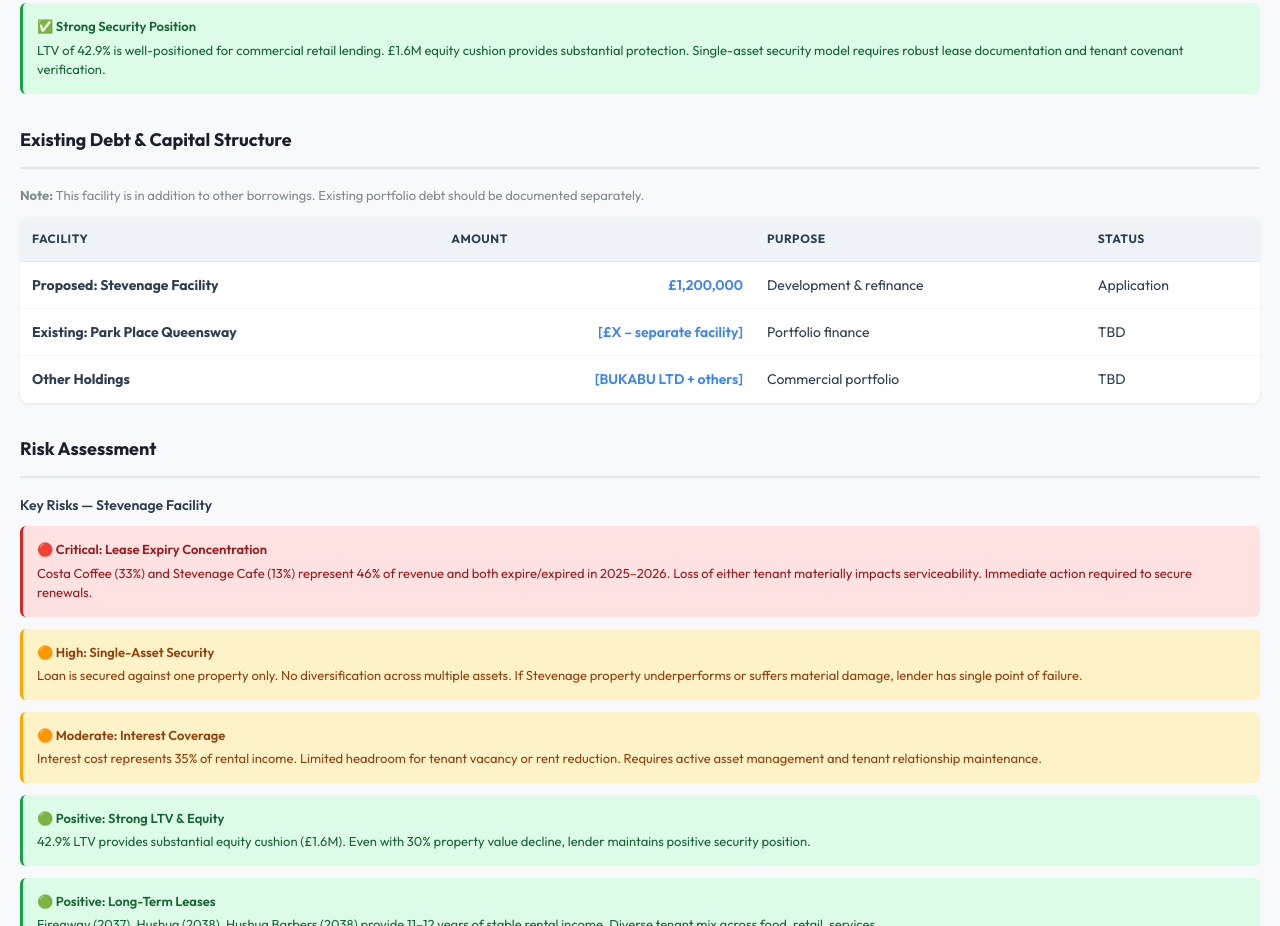
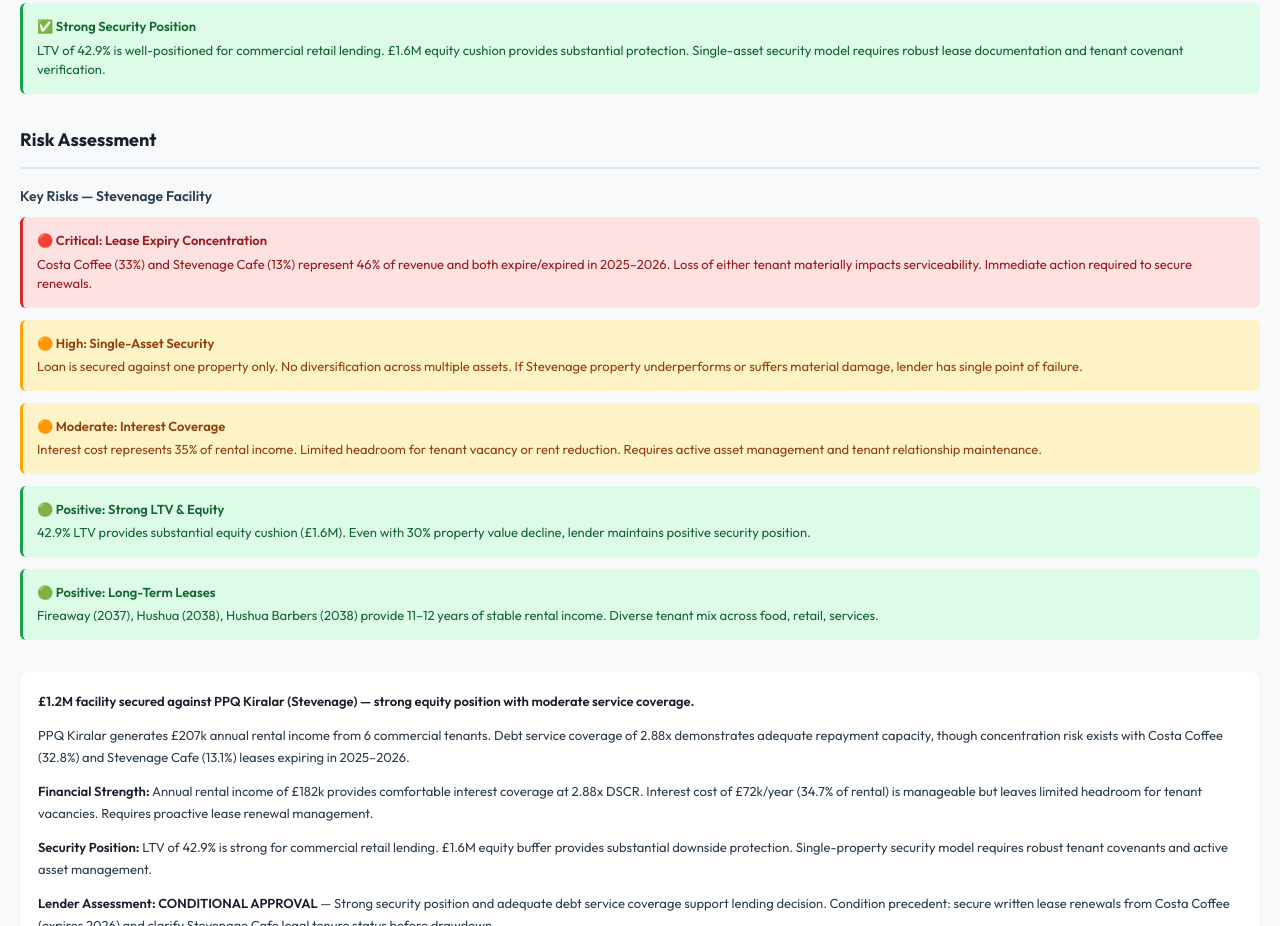
Before and after one commit to S7SSL/itsadecline, a website: page DD_STEVENAGE_1_2M_FACILITY.html in a window 1280 px wide. Shown: the part 2474-3400 px from the top of the page. Drawn offline with Linux system fonts and the light colour scheme.

Commit message:
Clean: Remove Existing Debt section - single £1.2m facility only

```diff
--- a/DD_STEVENAGE_1_2M_FACILITY.html
+++ b/DD_STEVENAGE_1_2M_FACILITY.html
@@ -478,41 +478,7 @@
                 </div>
             </div>
 
-            <!-- EXISTING DEBT -->
-            <div class="section">
-                <h2>Existing Debt & Capital Structure</h2>
-                <p style="font-size: 13px; color: #7f8c8d; margin-bottom: 12px;"><strong>Note:</strong> This facility is in addition to other borrowings. Existing portfolio debt should be documented separately.</p>
-                <table>
-                    <thead>
-                        <tr>
-                            <th>Facility</th>
-                            <th>Amount</th>
-                            <th>Purpose</th>
-                            <th>Status</th>
-                        </tr>
-                    </thead>
-                    <tbody>
-                        <tr>
-                            <td><strong>Proposed: Stevenage Facility</strong></td>
-                            <td class="amount">£1,200,000</td>
-                            <td>Development & refinance</td>
-                            <td>Application</td>
-                        </tr>
-                        <tr>
-                            <td><strong>Existing: Park Place Queensway</strong></td>
-                            <td class="amount">[£X – separate facility]</td>
-                            <td>Portfolio finance</td>
-                            <td>TBD</td>
-                        </tr>
-                        <tr>
-                            <td><strong>Other Holdings</strong></td>
-                            <td class="amount">[BUKABU LTD + others]</td>
-                            <td>Commercial portfolio</td>
-                            <td>TBD</td>
-                        </tr>
-                    </tbody>
-                </table>
-            </div>
+
 
             <!-- RISK ASSESSMENT -->
             <div class="section">
```
